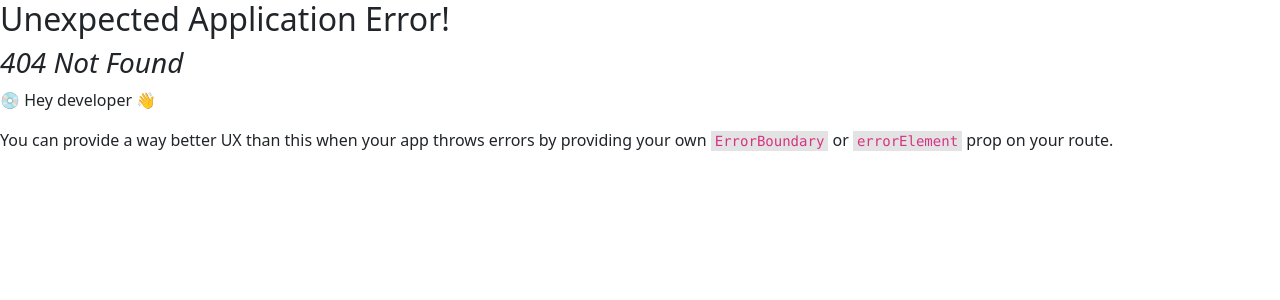
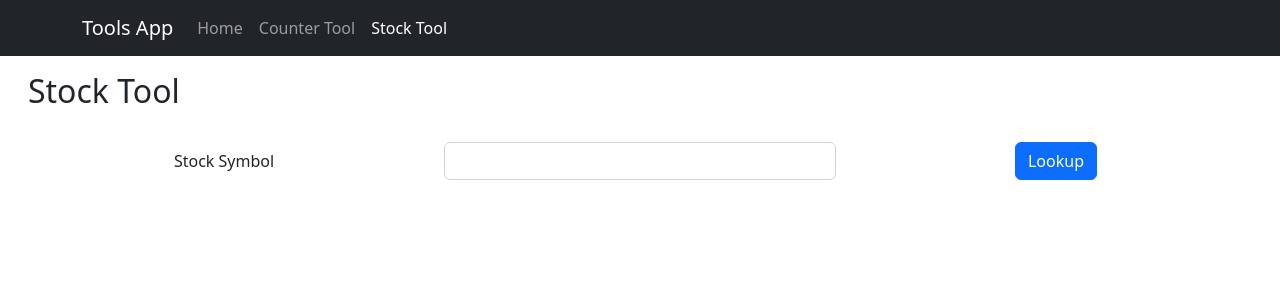
Before and after one commit to t4d-classes/react-redux_02062023, a React (Create React App) app in the folder tools-app/: page /stock-tool in a window 1280 px wide. Before the commit this address had no page. Shown: the top 300 px of the page. Built offline with nearby package versions, Linux system fonts and the light colour scheme.

Commit message:
add exercise 1

```diff
--- a/tools-app/src/App.js
+++ b/tools-app/src/App.js
@@ -22,6 +22,9 @@ function App() {
               <LinkContainer to="/counter-tool">
                 <Nav.Link>Counter Tool</Nav.Link>
               </LinkContainer>
+              <LinkContainer to="/stock-tool">
+                <Nav.Link>Stock Tool</Nav.Link>
+              </LinkContainer>
             </Nav>
           </Navbar.Collapse>
         </Container>
--- a/tools-app/src/Home.js
+++ b/tools-app/src/Home.js
@@ -1,3 +1,13 @@
 export function Home() {
-  return <h3>Welcome to Tools App!</h3>;
+
+  // <h3> - JSX
+  // return React.createElement('div', null,
+  //   React.createElement('h3', null, 'Welcome to Tools App!'),
+  //   React.createElement('p', null, 'Thank you for taking the class!'));
+  return (
+    <>
+      <h3>Welcome to Tools App!</h3>
+      <p>Thank you for taking the class!</p>
+    </>
+  );
 }
--- /dev/null
+++ b/tools-app/src/features/stockTool/StockTool.js
@@ -0,0 +1,35 @@
+import Button from 'react-bootstrap/Button';
+import Container from 'react-bootstrap/Container';
+import Row from 'react-bootstrap/Row';
+import Col from 'react-bootstrap/Col';
+import Form from 'react-bootstrap/Form';
+
+export function StockTool() {
+
+  return (
+    <Container fluid>
+      <Row className="mb-4">
+        <Col className="text-start">
+          <h2>Stock Tool</h2>
+        </Col>
+      </Row>
+      <Row>
+        <Col>
+          <Form>
+            <Form.Group as={Row}>
+              <Form.Label column>Stock Symbol</Form.Label>
+              <Col>
+                <Form.Control type="text"
+                  value="" aria-label="Set stock symbol" />
+              </Col>
+              <Col>
+                <Button variant="primary">Lookup</Button>
+              </Col>
+            </Form.Group>
+          </Form>
+        </Col>
+      </Row>
+    </Container>
+  );
+
+}
--- a/tools-app/src/index.js
+++ b/tools-app/src/index.js
@@ -6,7 +6,9 @@ import {createBrowserRouter, RouterProvider} from 'react-router-dom';
 import {store} from './app/store';
 import App from './App';
 import {Home} from './Home';
+
 import {Counter} from './features/counter/Counter';
+import { StockTool } from './features/stockTool/StockTool';
 
 import './index.scss';
 
@@ -24,6 +26,10 @@ const router = createBrowserRouter([
         path: 'counter-tool',
         element: <Counter />,
       },
+      {
+        path: 'stock-tool',
+        element: <StockTool />,
+      },
     ],
   },
 ]);
```
Also changed, not shown: tools-app/exercises/exercise-1.md (added, +11 -0 lines), 1 other file (tests, documents, lock files or other folders).
